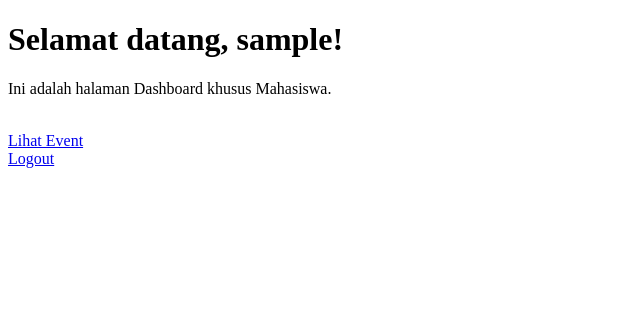
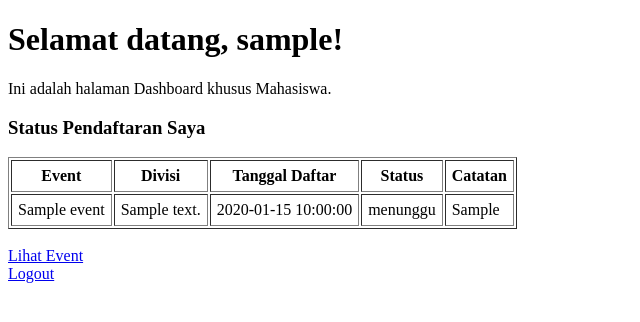
Before and after one commit to zulvanadrian-spec/final_project, a PHP site: page /pages/dashboard_mahasiswa.php in a window 1280 px wide. Shown: the top 322 px of the page, without its empty margins (0-640 px from the left). Run offline with PHP 8.4, Linux system fonts and the light colour scheme; the visitor is signed in with stand-in values (Sample User, id 1); tables that the repository leaves empty hold one stand-in row (values such as "Sample post").

Commit message:
tambah status pendaftaran dan link dashboard

```diff
--- a/pages/dashboard_mahasiswa.php
+++ b/pages/dashboard_mahasiswa.php
@@ -1,4 +1,8 @@
 <?php
+require_once __DIR__ . '/../autoload.php';
+
+use pbo_FP\Models\Pendaftaran;
+
 session_start();
 
 // Cek apakah user sudah login dan benar-benar mahasiswa
@@ -6,6 +10,8 @@ if (!isset($_SESSION['id_user']) || $_SESSION['role'] !== 'mahasiswa') {
     header("Location: login.php");
     exit;
 }
+
+$daftarStatus = Pendaftaran::untukMahasiswa($_SESSION['id_user']);
 ?>
 
 <!DOCTYPE html>
@@ -18,6 +24,25 @@ if (!isset($_SESSION['id_user']) || $_SESSION['role'] !== 'mahasiswa') {
     <h1>Selamat datang, <?= htmlspecialchars($_SESSION['nama_user']) ?>!</h1>
     <p>Ini adalah halaman Dashboard khusus Mahasiswa.</p>
 
+    <h3>Status Pendaftaran Saya</h3>
+
+<?php if (empty($daftarStatus)) { ?>
+    <p>Belum ada pendaftaran.</p>
+    <?php } else { ?>
+    <table border="1" cellpadding="6">
+        <tr><th>Event</th><th>Divisi</th><th>Tanggal Daftar</th><th>Status</th><th>Catatan</th></tr>
+        <?php foreach ($daftarStatus as $s) { ?>
+        <tr>
+            <td><?= htmlspecialchars($s['nama_event']) ?></td>
+            <td><?= htmlspecialchars($s['nama_divisi']) ?></td>
+            <td><?= htmlspecialchars($s['tanggal_pendaftaran']) ?></td>
+            <td><?= htmlspecialchars($s['status_pendaftaran']) ?></td>
+            <td><?= htmlspecialchars($s['catatan'] ?? '-') ?></td>
+        </tr>
+        <?php } ?>
+    </table>
+    <?php } ?>
+
     <br><a href="events.php">Lihat Event</a>
     <br><a href="../proses/proses_login.php">Logout</a>
 </body>
```
Also changed, not shown: pages/dashboard_panitia.php (+15 -0 lines).
